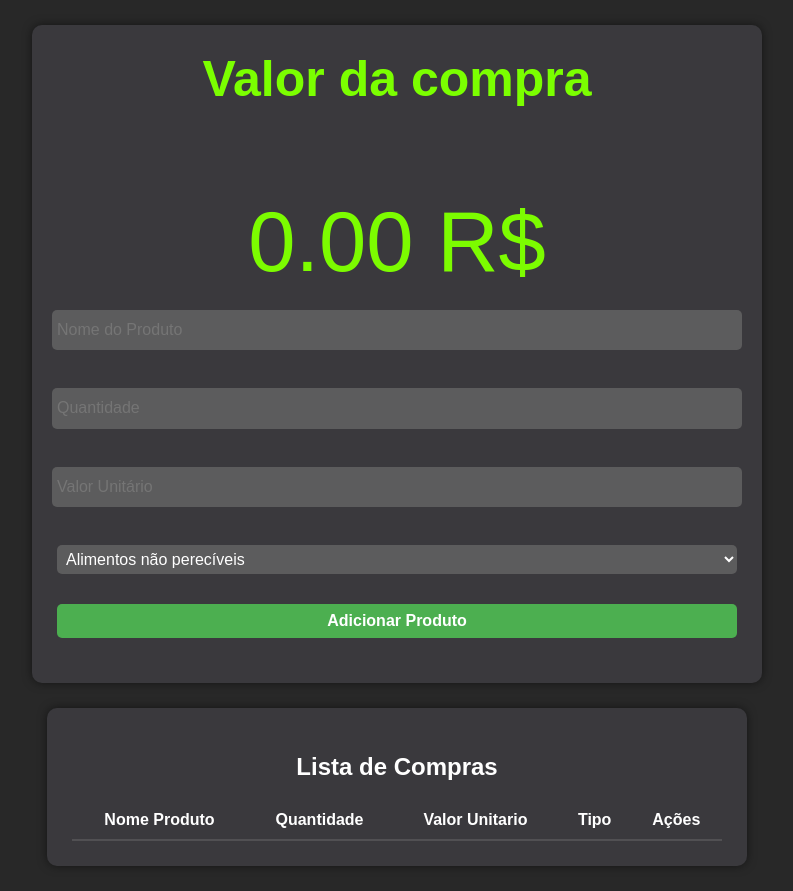
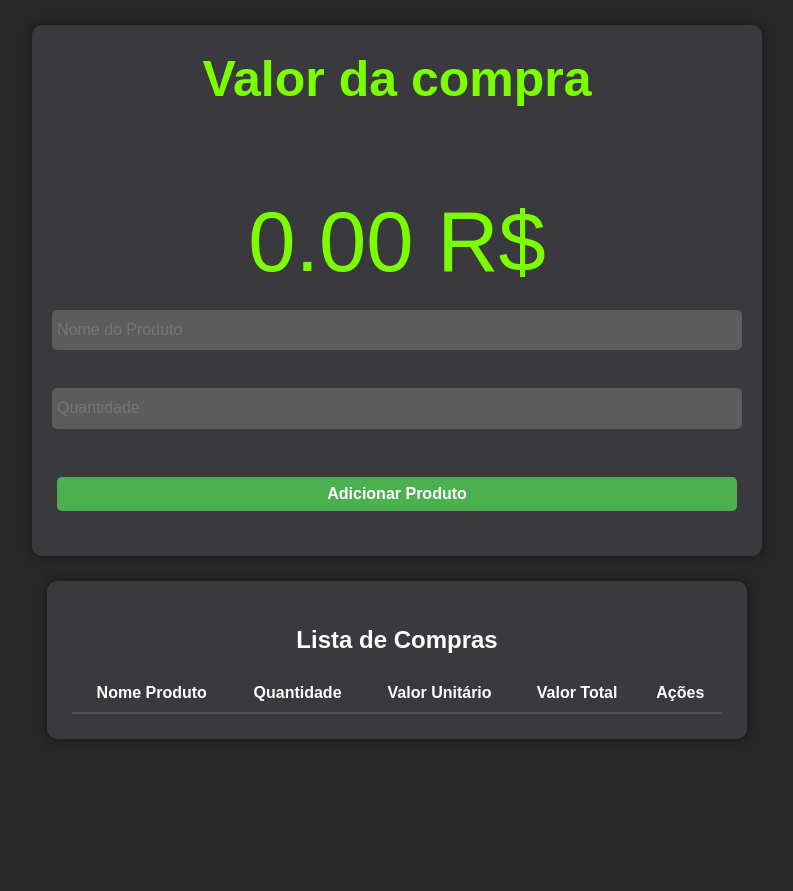
Before and after one commit to Marcelo-115/listadecompras, a plain HTML site: page index.html in a window 1280 px wide. Shown: the whole page, without its empty margins (243-1036 px from the left). After the commit the page ends 800 px from the top, so only its background shows below. Drawn offline with Linux system fonts and the light colour scheme.

Commit message:
Update index.html

```diff
--- a/index.html
+++ b/index.html
@@ -18,15 +18,6 @@
 
             <input type="text" id="nome_produto" placeholder="Nome do Produto"><br>
             <input type="number" id="quantidade_produto" placeholder="Quantidade"><br>
-            <input type="number" id="valor_produto" placeholder="Valor Unitário" step="0.01"><br>
-            <select name="tipo" id="tipo_produto">
-                <option value="alimentos_nao_pereciveis">Alimentos não perecíveis</option>
-                <option value="alimentos_pereciveis">Alimentos perecíveis</option>
-                <option value="limpeza">Limpeza</option>
-                <option value="laticinios">Laticínios</option>
-                <option value="bebidas">Bebidas</option>
-            </select>
-
 
             <div class="btn">
                 <button type="button" onclick="adicionarLista()">Adicionar Produto</button>
@@ -40,8 +31,8 @@
                     <tr>
                         <th>Nome Produto</th>
                         <th>Quantidade</th>
-                        <th>Valor Unitario</th>
-                        <th>Tipo</th>
+                        <th>Valor Unitário</th>
+                        <th>Valor Total</th>
                         <th>Ações</th>
                     </tr>
                 </thead>
```
